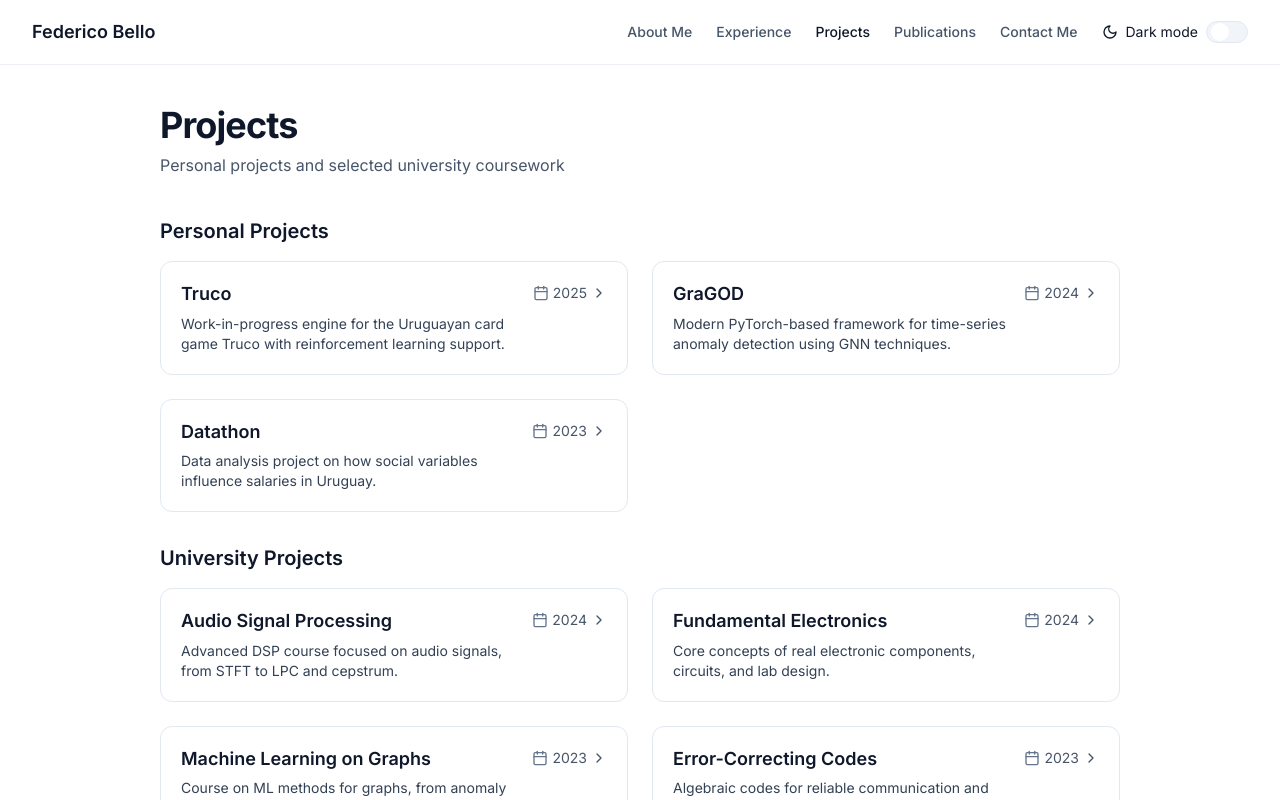
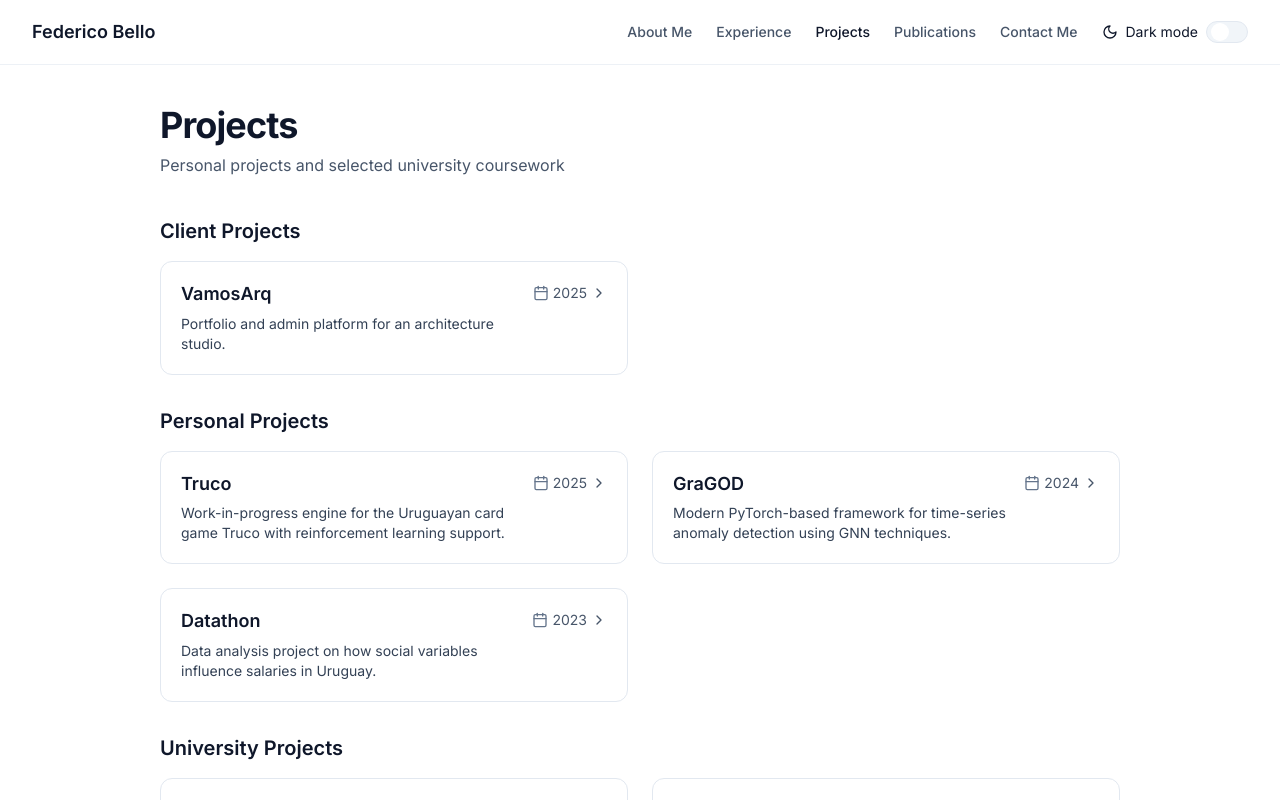
Before and after one commit to fede-bello/portfolio, a React (Vite) app: page /projects in a window 1280 px wide. Shown: the top 800 px of the page. Built offline with nearby package versions, Linux system fonts and the light colour scheme.

Commit message:
feat: add vamos arq project

```diff
--- a/src/pages/Projects.tsx
+++ b/src/pages/Projects.tsx
@@ -1,7 +1,7 @@
 import { SectionHeader } from "@/components/SectionHeader";
 import { Container } from "@/components/Container";
 import { ProjectCard } from "@/components/ProjectCard";
-import { personalProjects, universityProjects } from "@/projects/data";
+import { personalProjects, universityProjects, freelanceProjects } from "@/projects/data";
 import { useState } from "react";
 
 export function ProjectsPage(): JSX.Element {
@@ -17,6 +17,20 @@ export function ProjectsPage(): JSX.Element {
       />
 
       <Container className="max-w-5xl pb-8">
+        <h2 className="text-xl font-semibold mb-4">Client Projects</h2>
+        <div className="grid sm:grid-cols-2 gap-6">
+          {freelanceProjects.map((proj) => (
+            <ProjectCard
+              key={proj.slug}
+              project={proj}
+              expanded={openId === proj.slug}
+              onExpandedChange={(next) => handleChange(proj.slug, next)}
+            />
+          ))}
+        </div>
+      </Container>
+
+      <Container className="max-w-5xl pb-8">
         <h2 className="text-xl font-semibold mb-4">Personal Projects</h2>
         <div className="grid sm:grid-cols-2 gap-6">
           {personalProjects.map((proj) => (
@@ -29,6 +43,8 @@ export function ProjectsPage(): JSX.Element {
           ))}
         </div>
       </Container>
+
+
 
       <Container className="max-w-5xl pb-16">
         <h2 className="text-xl font-semibold mb-4">University Projects</h2>
--- a/src/projects/data.ts
+++ b/src/projects/data.ts
@@ -41,6 +41,21 @@ export const personalProjects: ReadonlyArray<Project> = [
       "Developed for a UN datathon, this project applies interpretable machine learning to salary data from Uruguay's National Statistics Institute. It highlights key social factors behind wage inequality and provides transparent insights to support policy decisions. The focus is on clarity, fairness, and actionable recommendations rather than just prediction accuracy.",
     tags: ["DataViz", "Pandas", "Interpretable ML"],
     repoUrl: "https://github.com/fede-bello/datathon",
+  },
+];
+
+export const freelanceProjects: ReadonlyArray<Project> = [
+  {
+    slug: "vamosarq",
+    title: "VamosArq",
+    type: "freelance",
+    timestamp: "2025",
+    summary:
+      "Portfolio and admin platform for an architecture studio.",
+    description:
+      "A complete web solution for an architecture studio featuring a high-performance frontend with Cloudinary integration for fast image processing and loading. The system includes a secure admin panel built on Firebase, providing authentication and full CRUD capabilities to manage projects dynamically.",
+    tags: ["Frontend", "Firebase", "Cloudinary", "Admin Panel"],
+    siteUrl: "https://www.vamosarq.com/",
   },
 ];
 
--- a/src/types/projects.ts
+++ b/src/types/projects.ts
@@ -9,7 +9,7 @@ export type Project = {
   slug: string;
   title: string;
   subtitle?: string;
-  type: "personal" | "university";
+  type: "personal" | "university" | "freelance";
   timestamp: string;
   siteUrl?: string;
   repoUrl?: string;
```
